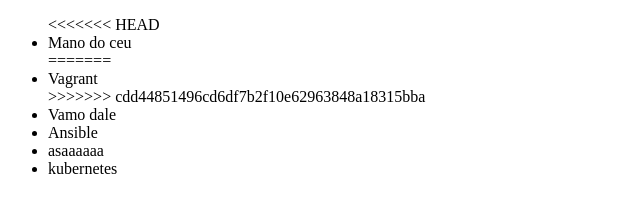
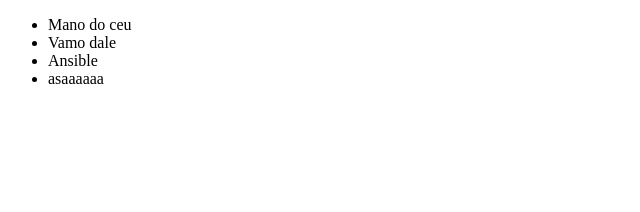
Before and after one commit to tsenna7/alura-git, a plain HTML site: page index.html in a window 1280 px wide. Shown: the whole page, without its empty margins (0-640 px from the left). Drawn offline with Linux system fonts and the light colour scheme.

Commit message:
Resolvendo

```diff
--- a/index.html
+++ b/index.html
@@ -6,15 +6,10 @@
 </head>
 <body>
     <ul>
-<<<<<<< HEAD
         <li>Mano do ceu</li>
-=======
-        <li>Vagrant</li>
->>>>>>> cdd44851496cd6df7b2f10e62963848a18315bba
         <li>Vamo dale</li>
         <li>Ansible</li>
         <li>asaaaaaa</li>
-        <li>kubernetes</li>
     </ul>
 </body>
 </html>
```
